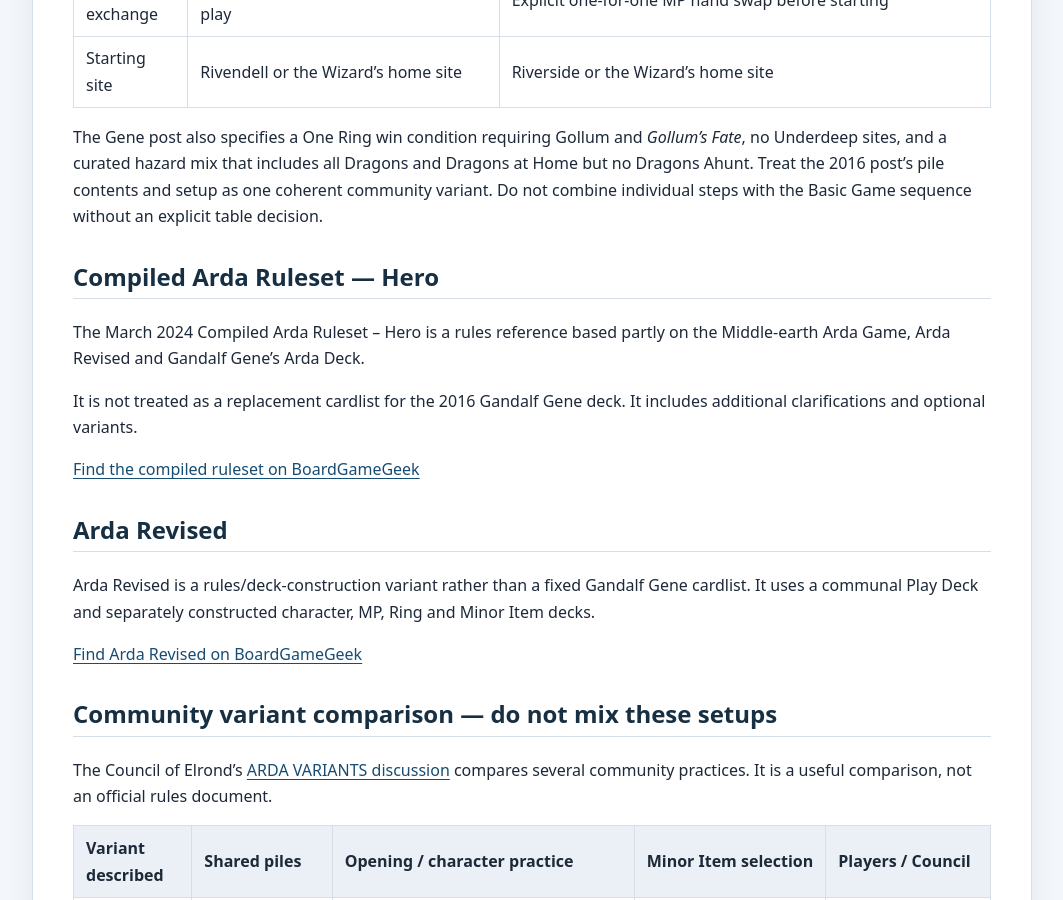
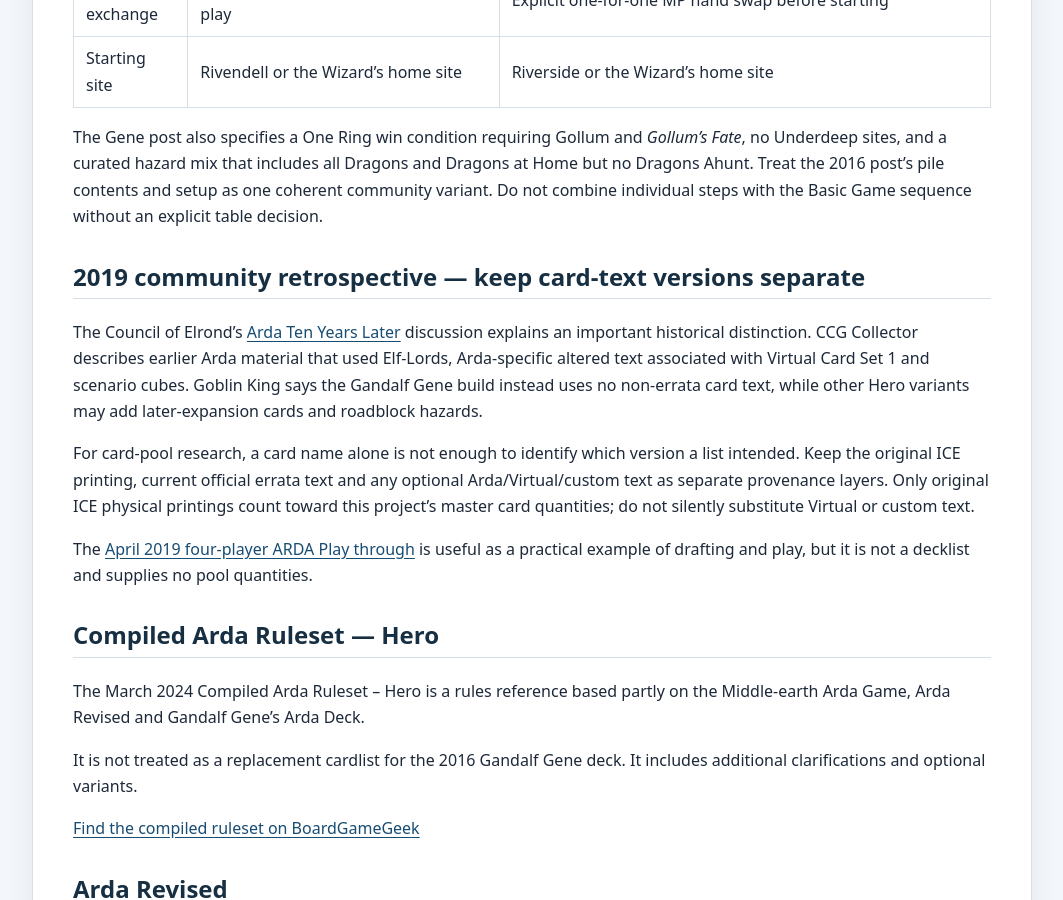
Before and after one commit to JamSpot/meccg-arda-master-database, a Jekyll site: the page built from docs/rules-and-variants.md, in a window 1280 px wide and 900 px high, scrolled down 1249 px. Shown: the whole window, without its empty margins (108-1171 px from the left). Built offline with Jekyll 4.4.1, drawn with Linux system fonts in a browser that asks for light colours; our own code applies the rules of GitHub Pages for plain Markdown files.

Commit message:
Clarify Arda card-text provenance and 2019 playthrough

```diff
--- a/docs/rules-and-variants.md
+++ b/docs/rules-and-variants.md
@@ -25,6 +25,14 @@ The setup sequence and starting location also differ:
 | Starting site | Rivendell or the Wizard's home site | Riverside or the Wizard's home site |
 
 The Gene post also specifies a One Ring win condition requiring Gollum and *Gollum's Fate*, no Underdeep sites, and a curated hazard mix that includes all Dragons and Dragons at Home but no Dragons Ahunt. Treat the 2016 post's pile contents and setup as one coherent community variant. Do not combine individual steps with the Basic Game sequence without an explicit table decision.
+
+## 2019 community retrospective — keep card-text versions separate
+
+The Council of Elrond's [Arda Ten Years Later](https://www.councilofelrond.org/forum/viewtopic.php?t=3944) discussion explains an important historical distinction. CCG Collector describes earlier Arda material that used Elf-Lords, Arda-specific altered text associated with Virtual Card Set 1 and scenario cubes. Goblin King says the Gandalf Gene build instead uses no non-errata card text, while other Hero variants may add later-expansion cards and roadblock hazards.
+
+For card-pool research, a card name alone is not enough to identify which version a list intended. Keep the original ICE printing, current official errata text and any optional Arda/Virtual/custom text as separate provenance layers. Only original ICE physical printings count toward this project's master card quantities; do not silently substitute Virtual or custom text.
+
+The [April 2019 four-player ARDA Play through](https://www.councilofelrond.org/forum/viewtopic.php?f=37&t=3813) is useful as a practical example of drafting and play, but it is not a decklist and supplies no pool quantities.
 
 ## Compiled Arda Ruleset — Hero
 
```
